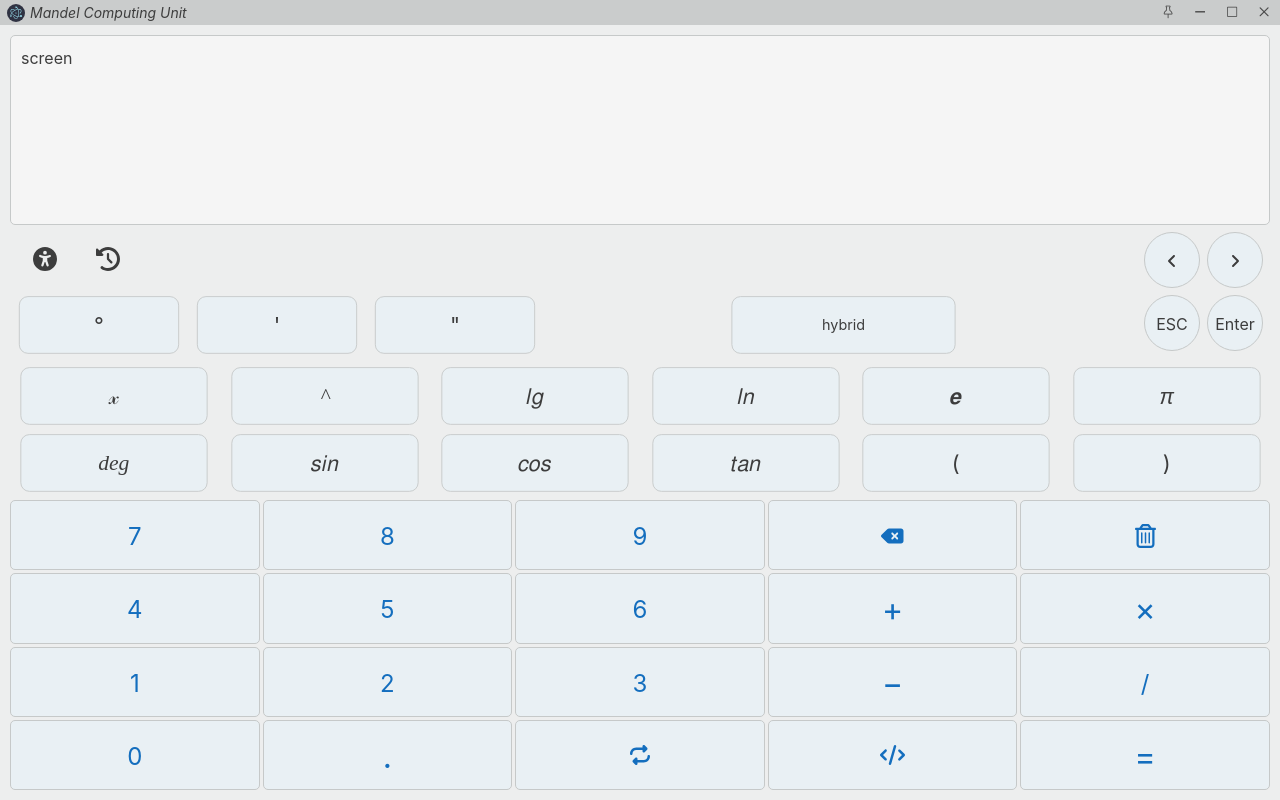
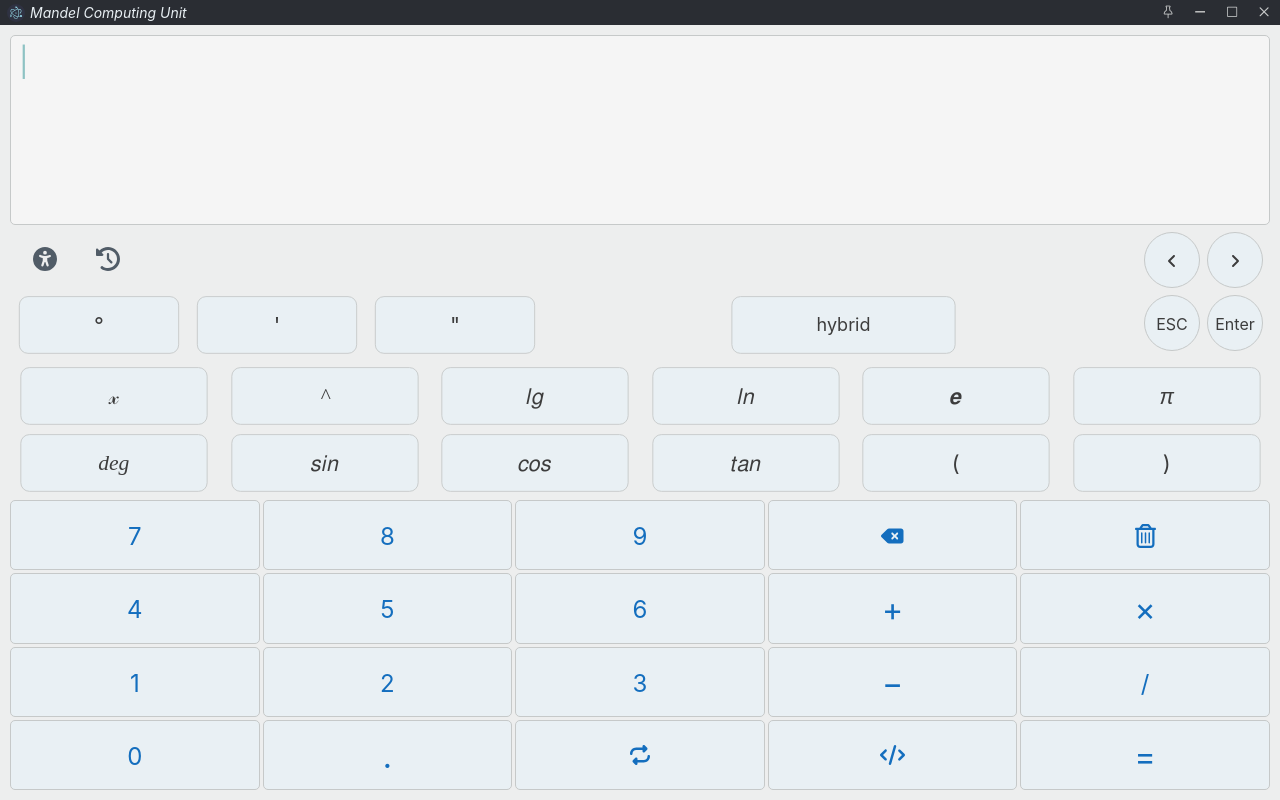
Before and after one commit to LiXin1229/mandel-calculator, a Vue app: page /#/main-calcul in a window 1280 px wide. Built offline with nearby package versions, Linux system fonts and the light colour scheme.

Commit message:
feat: 完成基本计算功能

```diff
--- a/package.json
+++ b/package.json
@@ -23,6 +23,7 @@
     "@fortawesome/free-regular-svg-icons": "^6.7.2",
     "@fortawesome/free-solid-svg-icons": "^6.7.2",
     "@fortawesome/vue-fontawesome": "^3.0.8",
+    "decimal.js": "^10.5.0",
     "sass": "^1.87.0",
     "vue-router": "^4.5.1"
   },
--- a/src/renderer/src/assets/base.scss
+++ b/src/renderer/src/assets/base.scss
@@ -31,12 +31,13 @@
   --theme-btn: #e9f0f4;
   --theme-btn-hover1: #cee0eb;
   --theme-btn-hover2: #cacccc;
-  --theme-top: #cacccc;
-  --theme-top-btn-hover: #afb1b1;
+  --theme-top: #2a2d33;
+  --theme-top-btn-hover: #3c3f42;
   --theme-top-btn-hover-close: #e81123;
   --theme-border: #c6c9c9;
   --theme-icon: #146ebe;
-  --theme-cursor: #b48806;
+  --theme-icon-func: #515c67;
+  --theme-cursor: #218d8f;
   --theme-hover: #d6dada;
   --theme-btn-active: #218d8f;
   --theme-screen: #f5f5f5;
@@ -65,6 +66,13 @@
 
 .no-drag {
   -webkit-app-region: no-drag;
+}
+
+.unselectable {
+  -webkit-user-select: none; /* Safari */
+  -moz-user-select: none;    /* Firefox */
+  -ms-user-select: none;     /* IE10+/Edge */
+  user-select: none;         /* Standard */
 }
 
 *,
--- a/src/renderer/src/components/TopTools.vue
+++ b/src/renderer/src/components/TopTools.vue
@@ -93,7 +93,7 @@ const handleClick = async (type) => {
         }
 
         span {
-          color: rgb(73, 73, 73);
+          color: var(--theme-btn-hover2);
         }
       }
 
--- /dev/null
+++ b/src/renderer/src/utils/calculate.js
@@ -0,0 +1,191 @@
+import Decimal from 'decimal.js'
+
+export const calculate = (ori_epression) => {
+  let sum = Decimal(0) // 部分结果
+  let operator = '+' // 当前的运算符
+  const stack = [] // 记录括号
+
+  let i = 0
+
+  while (i < ori_epression.length) {
+    const ch = ori_epression[i]
+
+    console.log('sum ', sum)
+    console.log('stack ', stack)
+
+    // 跳过空格
+    if (ch === ' ') {
+      i++
+      continue
+    }
+
+    // 处理四则运算符
+    if (['+', '-', '*', '/'].includes(ch)) {
+      operator = ch
+      i++
+      continue
+    }
+
+    // 处理乘方
+    if (['^'].includes(ch)) {
+      operator = ch
+      i++
+      continue
+    }
+
+    // 处理三角运算符
+    if (['s', 'c', 't', 'd'].includes(ch)) {
+      i += 4 // 跳过 3 个字符, 相当于一起处理了 "(", 可以避免 sin 前面无论如何都是 + 号的问题
+      stack.push(sum)
+      stack.push(operator)
+      // 重置下一部分的运算
+      sum = Decimal(0)
+      operator = ch
+      continue
+    }
+
+    // 处理对数函数
+    if (['l'].includes(ch)) {
+      i++
+      continue
+    }
+    if (['n'].includes(ch)) {
+      i += 2
+      stack.push(sum)
+      stack.push(operator)
+      sum = Decimal(0)
+      operator = ch
+      continue
+    } else if (['g'].includes(ch)) {
+      i += 2
+      stack.push(sum)
+      stack.push(operator)
+      sum = Decimal(0)
+      operator = ch
+      continue
+    }
+
+    // 处理特殊常数
+    if (['π', 'e'].includes(ch)) {
+      const constant = ch === 'π' ? Math.PI : Math.E
+      sum = operation(sum, operator, constant)
+      i++
+      continue
+    }
+
+    // 处理括号
+    if (ch === '(') {
+      i++
+      stack.push(sum)
+      stack.push(operator)
+      // 重置下一部分的运算
+      sum = Decimal(0)
+      operator = '+'
+      continue
+    }
+
+    if (ch === ')') {
+      i++
+      const preOperator = stack.pop()
+      const preSum = stack.pop()
+      sum = operation(preSum, preOperator, sum)
+      continue
+    }
+
+    // 处理数字
+    if (isNum(ch)) {
+      let numStr = ''
+      // 拼接字符串
+      while (isNum(ori_epression[i]) && i < ori_epression.length && ori_epression[i] !== ' ') {
+        numStr += ori_epression[i]
+        i++
+      }
+
+      // 处理角度值
+      if (isNaN(ori_epression[i - 1])) {
+        numStr = handleDegrees(numStr)
+      } else {
+        // 将字符串转化为 Decimal
+        numStr = new Decimal(numStr)
+      }
+
+      sum = operation(sum, operator, numStr)
+      continue
+    }
+
+    alert('输入错误')
+    return
+  }
+
+  return sum.toString()
+}
+
+const operation = (pre, operator, curr) => {
+  switch (operator) {
+    case '+':
+      return pre.plus(curr)
+    case '-':
+      return pre.minus(curr)
+    case '*':
+      return pre.times(curr)
+    case '/':
+      return pre.dividedBy(curr)
+    case '^':
+      return pre.pow(curr)
+    case 's':
+      return pre.plus(Math.sin(curr))
+    case 'c':
+      return pre.plus(Math.cos(curr))
+    case 't':
+      return pre.plus(Math.tan(curr))
+    case 'n':
+      return pre.plus(Math.log(curr))
+    case 'g':
+      return pre.plus(Math.log10(curr))
+    case 'd':
+      return pre.plus(decimalToRad(curr))
+  }
+}
+
+// 处理角度
+const handleDegrees = (numStr) => {
+  const degIndex = numStr.indexOf('°')
+  const minIndex = numStr.indexOf("'")
+  const secIndex = numStr.indexOf('"')
+
+  let degrees = degIndex >= 0 ? new Decimal(numStr.slice(0, degIndex)) : new Decimal(0)
+  let minutes = minIndex >= 0 ? new Decimal(numStr.slice(degIndex + 1, minIndex)) : new Decimal(0)
+  let seconds = secIndex >= 0 ? new Decimal(numStr.slice(minIndex >= 0 ? minIndex + 1 : degIndex + 1, secIndex)) : new Decimal(0)
+
+  return degrees.plus(minutes.dividedBy(60)).plus(seconds.dividedBy(3600))
+}
+
+// 将 ° 转化成 ° ' "
+const decimalToDMS = (decimalDegrees) => {
+  const degrees = new Decimal(decimalDegrees).floor()
+  const minutesDecimal = new Decimal(decimalDegrees).minus(degrees).times(60)
+  const minutes = minutesDecimal.floor()
+  const seconds = minutesDecimal.minus(minutes).times(60).toFixed(2)
+
+  let result = degrees.toString() + '°'
+  if (minutes.greaterThan(0) || seconds > 0) {
+    result += minutes.toString() + "'"
+  }
+  if (seconds > 0) {
+    result += seconds.toString() + '"'
+  }
+
+  return result
+}
+
+// 将 ° 转化成 弧度
+const decimalToRad = (decimalDegrees) => {
+  const pi = new Decimal(Math.PI)
+  const degrees = new Decimal(decimalDegrees)
+  return degrees.times(pi).dividedBy(180)
+}
+
+// 判断是否是 数字 及 ° ' "
+const isNum = (ch) => {
+  return (!isNaN(ch) || ch === '.' || ch === '°' || ch === '\'' || ch === '\"')
+}
--- a/src/renderer/src/views/MainCalcul.vue
+++ b/src/renderer/src/views/MainCalcul.vue
@@ -2,7 +2,8 @@
 import TopTools from '../components/TopTools.vue'
 import { faDeleteLeft, faRepeat, faCode, faUniversalAccess, faClockRotateLeft, faAngleLeft, faAngleRight } from '@fortawesome/free-solid-svg-icons'
 import { faTrashCan } from '@fortawesome/free-regular-svg-icons/faTrashCan'
-import { reactive, ref } from 'vue'
+import { h, onBeforeUnmount, onMounted, reactive, ref, watch } from 'vue'
+import { calculate } from '../utils/calculate'
 
 const main_btn_rows = [
   [
@@ -10,7 +11,7 @@ const main_btn_rows = [
     { id: 1, value: '8', display: '8' },
     { id: 2, value: '9', display: '9' },
     { id: 3, value: 'delete', display: faDeleteLeft },
-    { id: 4, value: 'clear', display: faTrashCan }
+    { id: 4, value: '', display: faTrashCan }
   ],
   [
     { id: 6, value: '4', display: '4' },
@@ -39,16 +40,16 @@ const math_btn_rows = [
   [
     { id: 21, value: 'x', display: '𝓍' },
     { id: 22, value: '^', display: '^' },
-    { id: 23, value: 'lg', display: '𝑙𝑔' },
-    { id: 24, value: 'ln', display: '𝑙𝑛' },
+    { id: 23, value: 'lg(', display: '𝑙𝑔' },
+    { id: 24, value: 'ln(', display: '𝑙𝑛' },
     { id: 25, value: 'e', display: '𝒆' },
     { id: 26, value: 'π', display: 'π' }
   ],
   [
     { id: 27, value: 'deg', display: 'deg' },
-    { id: 28, value: 'sin', display: '𝑠𝑖𝑛' },
-    { id: 29, value: 'cos', display: '𝑐𝑜𝑠' },
-    { id: 30, value: 'tan', display: '𝑡𝑎𝑛' },
+    { id: 28, value: 'sin(', display: '𝑠𝑖𝑛' },
+    { id: 29, value: 'cos(', display: '𝑐𝑜𝑠' },
+    { id: 30, value: 'tan(', display: '𝑡𝑎𝑛' },
     { id: 31, value: '(', display: '(' },
     { id: 32, value: ')', display: ')' }
   ]
@@ -93,13 +94,133 @@ const changeSolveType = () => {
 }
 
 let click_btn = ref(-1)
+
+let ori_expression = ref('')
+
 const handleButtonClick = (button) => {
   console.log(button)
   click_btn.value = button.id
   setTimeout(() => {
     click_btn.value = -1
   }, 200)
+
+  if (button.id === 35) {
+    moveCursor(cursor_index.value - 1)
+  }
+
+  else if (button.id === 36) {
+    moveCursor(cursor_index.value + 1)
+  }
+
+  else if ([28, 29, 30].includes(button.id)) {
+    const before = ori_expression.value.slice(0, cursor_index.value)
+    const after = ori_expression.value.slice(cursor_index.value)
+    ori_expression.value = before + button.value + after
+    moveCursor(cursor_index.value + 4)
+  }
+
+  else if ([23, 24].includes(button.id)) {
+    const before = ori_expression.value.slice(0, cursor_index.value)
+    const after = ori_expression.value.slice(cursor_index.value)
+    ori_expression.value = before + button.value + after
+    moveCursor(cursor_index.value + 3)
+  }
+
+  else if ([3, 4].includes(button.id)) {
+    if (button.value) {
+      const before = ori_expression.value.slice(0, cursor_index.value - 1)
+      const after = ori_expression.value.slice(cursor_index.value)
+
+      ori_expression.value = before + after
+      moveCursor(cursor_index.value - 1)
+    } else {
+      ori_expression.value = ''
+    }
+  }
+
+  // 计算
+  else if (button.id === 20) {
+    // TODO
+    ori_expression.value = calculate(ori_expression.value)
+    moveCursor(ori_expression.value.length)
+  }
+
+  else {
+    const before = ori_expression.value.slice(0, cursor_index.value)
+    const after = ori_expression.value.slice(cursor_index.value)
+    ori_expression.value = before + button.value + after
+    moveCursor(cursor_index.value + 1)
+  }
+
+  showCursor.value = true
 }
+
+let cursor_index = ref(0)
+
+const moveCursor = (newIndex) => {
+  // 确保光标位置在有效范围内
+  cursor_index.value = Math.max(0, Math.min(newIndex, ori_expression.value.length))
+}
+
+// 渲染表达式
+const renderDisplay = () => {
+  // moveCursor(ori_expression.value.length)
+  let before = ori_expression.value.slice(0, cursor_index.value)
+  let after = ori_expression.value.slice(cursor_index.value)
+
+  before = beautifyDisplay(before)
+  after = beautifyDisplay(after)
+
+  return h('div', {
+    style: {
+      color: 'var(--theme-text-2)',
+      'font-size': '3vh'
+    }
+  }, [
+    before,
+    h('span', {
+      style: {
+        display: 'inline-block',
+        position: 'relative',
+        width: 0,
+        overflow: 'visible',
+        color: 'var(--theme-cursor)',
+        opacity: showCursor.value ? 1 : 0,
+        transition: 'opacity 0.3s ease-out',
+        transform: 'translate(-2px, -3px) scale(1.2)',
+      }
+    }, '|'),
+    after
+  ])
+}
+
+let showCursor = ref(true)
+let interval
+
+const beautifyDisplay = (str) => {
+  return [
+    { pattern: /-/g, replacement: '−' },
+    { pattern: /\*/g, replacement: '×' },
+    { pattern: /x/g, replacement: '𝓍' },
+    { pattern: /e/g, replacement: '𝒆' },
+    { pattern: /sin/g, replacement: '𝑠𝑖𝑛' },
+    { pattern: /cos/g, replacement: '𝑐𝑜𝑠' },
+    { pattern: /tan/g, replacement: '𝑡𝑎𝑛' },
+    { pattern: /lg/g, replacement: '𝑙𝑔' },
+    { pattern: /ln/g, replacement: '𝑙𝑛' }
+  ].reduce((acc, { pattern, replacement }) =>
+    acc.replace(pattern, replacement), str)
+}
+
+onMounted(() => {
+  interval = setInterval(() => {
+    showCursor.value = !showCursor.value
+  }, 500)
+})
+
+onBeforeUnmount(() => {
+  clearInterval(interval)
+})
 </script>
 
 <template>
@@ -114,8 +235,12 @@ const handleButtonClick = (button) => {
       </div>
     </div>
     <div class="main-content">
-      <div class="screen">screen</div>
-      <div class="functional-panel">
+      <div class="screen">
+        <div class="display">
+          <component :is="renderDisplay" />
+        </div>
+      </div>
+      <div class="functional-panel unselectable">
         <div class="top">
           <div class="left">
             <span class="functional_btn" v-for="btn in functional_btn_rows[0]" :key="btn.id" @click="handleButtonClick(btn)">
@@ -144,7 +269,7 @@ const handleButtonClick = (button) => {
           </div>
         </div>
       </div>
-      <div class="math-panel">
+      <div class="math-panel unselectable">
         <div class="row" v-for="(row, rowIndex) in math_btn_rows" :key="rowIndex">
           <div
             :class="['col', button.id === click_btn && 'active', italic_list1.includes(button.id) && 'italic1', italic_list2.includes(button.id) && 'italic2', thinner_list.includes(button.id) && 'thinner']"
@@ -161,7 +286,7 @@ const handleButtonClick = (button) => {
           </div>
         </div>
       </div>
-      <div class="main-panel">
+      <div class="main-panel unselectable">
         <div class="row" v-for="(row, rowIndex) in main_btn_rows" :key="rowIndex">
         <div
           :class="['col', button.id === click_btn && 'active', larger_list.includes(button.id) && 'larger', smaller_list.includes(button.id) && 'smaller']"
@@ -197,6 +322,10 @@ const handleButtonClick = (button) => {
     font-size: 14px;
     padding-left: 30px;
 
+    .left {
+      color: var(--theme-btn);
+    }
+
     img {
       height: 18px;
       position: absolute;
@@ -217,6 +346,11 @@ const handleButtonClick = (button) => {
       border-radius: 5px;
       padding: 10px;
       background-color: var(--theme-screen);
+
+      // .display {
+      //   transform: translateY(-20%);
+      //   transform: scale();
+      // }
     }
 
     .functional-panel {
@@ -236,7 +370,7 @@ const handleButtonClick = (button) => {
             text-align: center;
             font-size: calc(3vh);
             border-radius: 1vh;
-            color: var(--theme-text-2);
+            color: var(--theme-icon-func);
             margin-top: 7px;
             margin-left: 7px;
             transition: 0.2s all linear;
@@ -270,7 +404,7 @@ const handleButtonClick = (button) => {
 
         .solve-type-btn {
           width: calc((100vw - 20px - 15px) / 5);
-          font-size: calc(2vh);
+          font-size: calc(2.5vh);
         }
       }
 
```
Also changed, not shown: src/main/index.js (+5 -5 lines), 1 other file (tests, documents, lock files or other folders).
